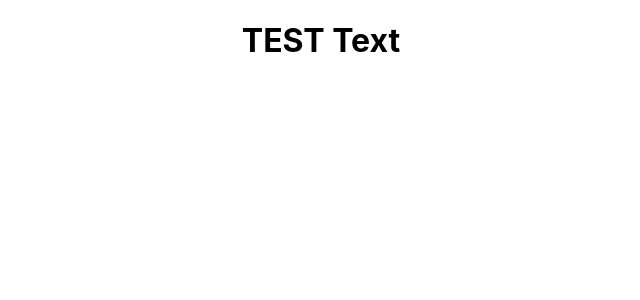
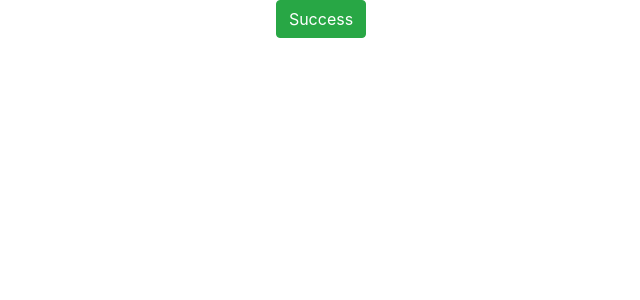
Before and after one commit to ramonabroberg/musicmaniac, a React (Create React App) app: page / in a window 1280 px wide. Shown: the top 300 px of the page, without its empty margins (319-959 px from the left). Built offline with nearby package versions, Linux system fonts and the light colour scheme.

Commit message:
import react-bootstrap, add a button in index.html

```diff
--- a/package.json
+++ b/package.json
@@ -7,10 +7,10 @@
     "@testing-library/react": "^11.2.7",
     "@testing-library/user-event": "^12.8.3",
     "axios": "^0.21.4",
-    "bootstrap": "^4.6.2",
+    "bootstrap": "^4.6.0",
     "jwt-decode": "^3.1.2",
     "react": "^17.0.2",
-    "react-bootstrap": "^1.6.6",
+    "react-bootstrap": "^1.6.3",
     "react-dom": "^17.0.2",
     "react-infinite-scroll-component": "^6.1.0",
     "react-router-dom": "^5.3.4",
--- a/public/index.html
+++ b/public/index.html
@@ -14,7 +14,9 @@
       manifest.json provides metadata used when your web app is installed on a
       user's mobile device or desktop. See https://developers.google.com/web/fundamentals/web-app-manifest/
     -->
-    <link rel="manifest" href="%PUBLIC_URL%/manifest.json" />
+    <link rel="stylesheet" href="https://cdn.jsdelivr.net/npm/bootstrap@4.6.0/dist/css/bootstrap.min.css"
+        integrity="sha384-B0vP5xmATw1+K9KRQjQERJvTumQW0nPEzvF6L/Z6nronJ3oUOFUFpCjEUQouq2+l" crossorigin="anonymous" />
+    <link rel="manifest" href="%PUBLIC_URL%/manifest.json" crossorigin="use-credentials" />
     <!--
       Notice the use of %PUBLIC_URL% in the tags above.
       It will be replaced with the URL of the `public` folder during the build.
--- a/src/App.js
+++ b/src/App.js
@@ -1,9 +1,10 @@
+import { Button } from 'react-bootstrap';
 import './App.css';
 
 function App() {
   return (
     <div className="App">
-      <h1>TEST Text</h1>
+      <Button variant="success">Success</Button>
     </div>
   );
 }
```
Also changed, not shown: 1 other file (tests, documents, lock files or other folders).
